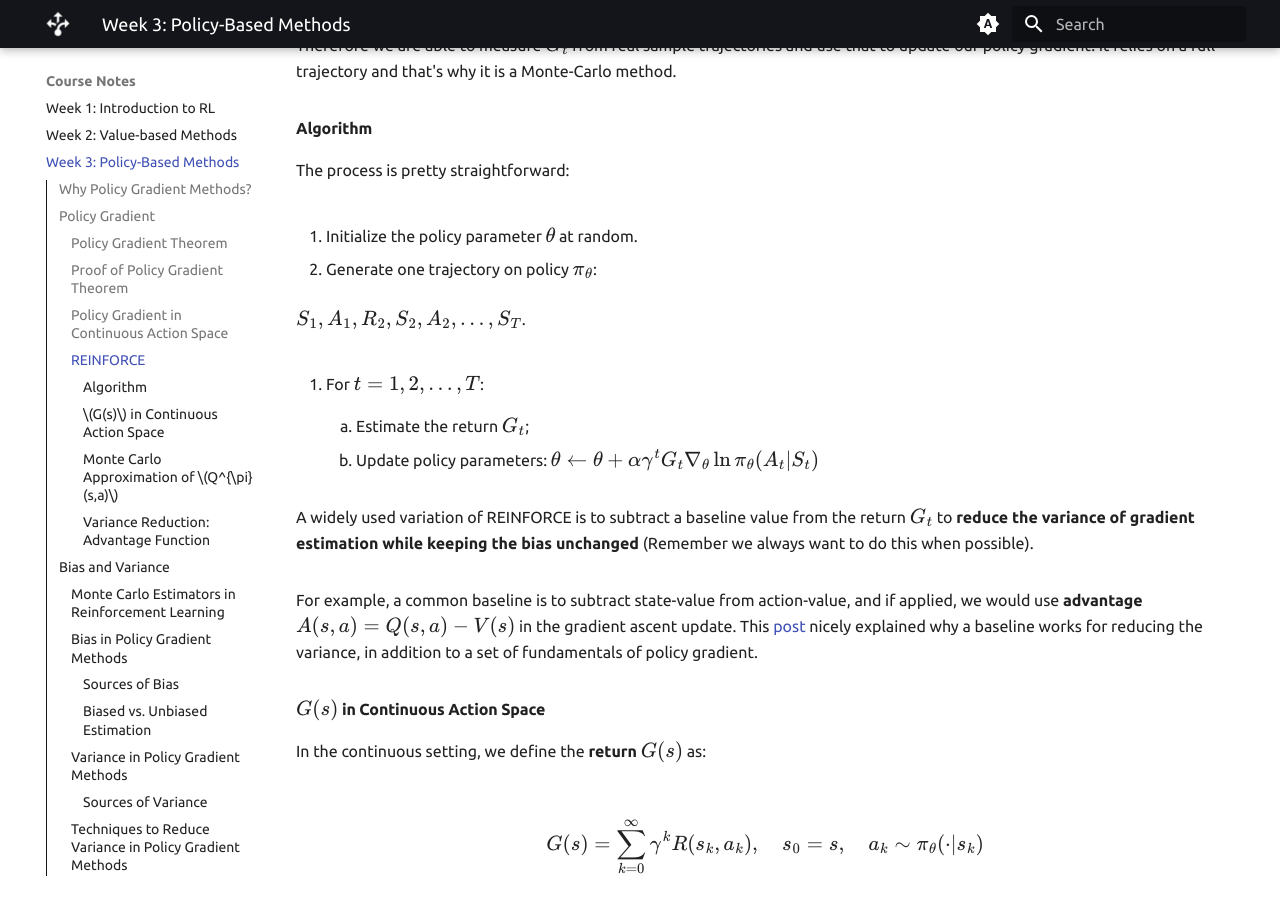
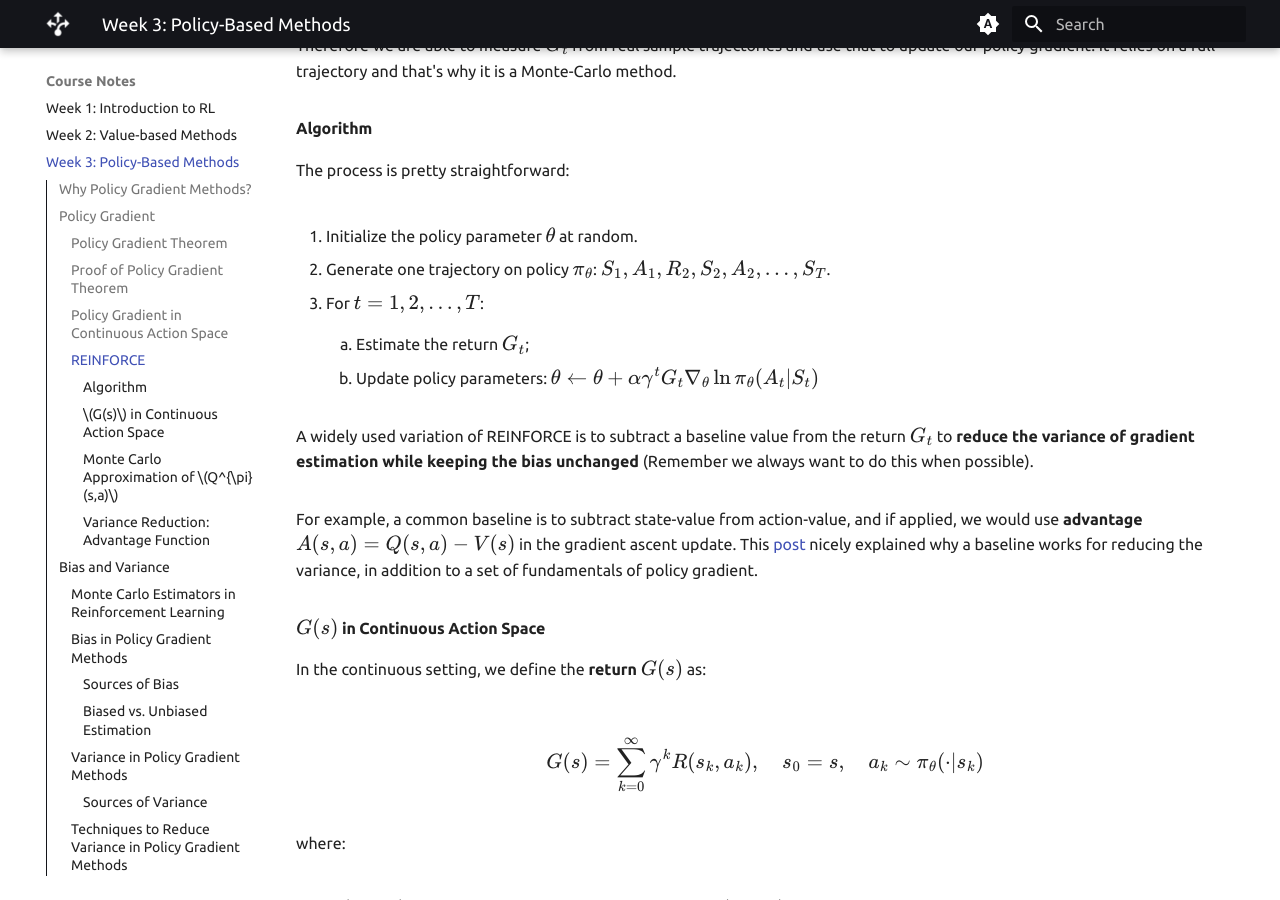
Before and after one commit to DeepRLCourse/DeepRLCourse.github.io, an MkDocs documentation site: the page built from docs/course_notes/policy-based.md, in a window 1280 px wide and 900 px high, scrolled down 3807 px. Built offline with MkDocs 1.6.1 and Material for MkDocs 9.7.7, drawn with Linux system fonts in a browser that asks for light colours; some web fonts are replaced.

Commit message:
corrected som bugs

```diff
--- a/docs/course_notes/policy-based.md
+++ b/docs/course_notes/policy-based.md
@@ -360,9 +360,7 @@
 
 
 
-2. Generate one trajectory on policy $\pi_{\theta}$:
-
-$S_1, A_1, R_2, S_2, A_2, \dots, S_T$.
+2. Generate one trajectory on policy $\pi_{\theta}$: $S_1, A_1, R_2, S_2, A_2, \dots, S_T$.
 
 
 
@@ -863,9 +861,7 @@
 
 
 
--  **Actor**: Updates the policy parameters $\theta$ for
-
-$\pi_{\theta}(a | s)$, in the direction suggested by the critic.
+-  **Actor**: Updates the policy parameters $\theta$ for $\pi_{\theta}(a | s)$, in the direction suggested by the critic.
 
 
 
@@ -884,21 +880,15 @@
 
 3. For each time step $t$:
 
-
-
     1. Sample reward $r_t$ and next state $s_{t+1}$.
 
 
 
-    2. Then sample the next action $a_{t+1}$ from policy:
-
-    $\pi_{\theta}(s_{t+1})$
+    2. Then sample the next action $a_{t+1}$ from policy: $\pi_{\theta}(s_{t+1})$
 
 
 
-    3. Update the policy parameters:
-
-$$\theta  \leftarrow  \theta + \alpha  \nabla_{\theta} \log  \pi_{\theta}(a_t | s_t) Q(s_t, a_t)$$
+    3. Update the policy parameters: $\theta  \leftarrow  \theta + \alpha  \nabla_{\theta} \log  \pi_{\theta}(a_t | s_t) Q(s_t, a_t)$
 
 
 
```
